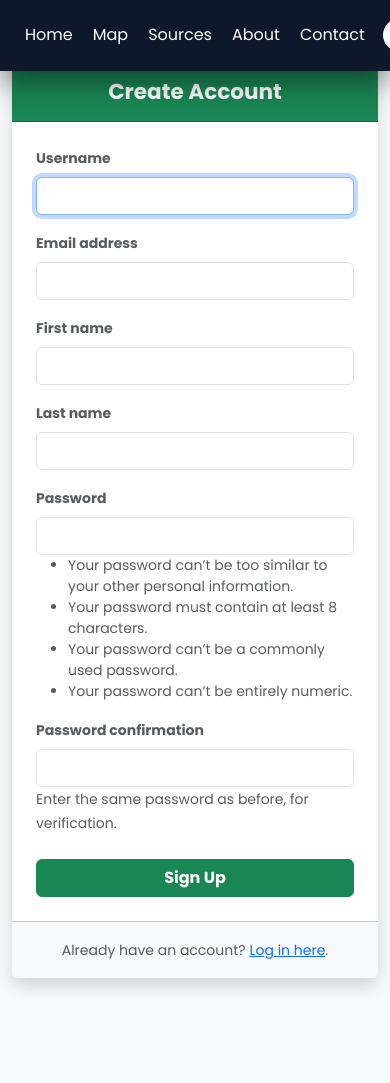
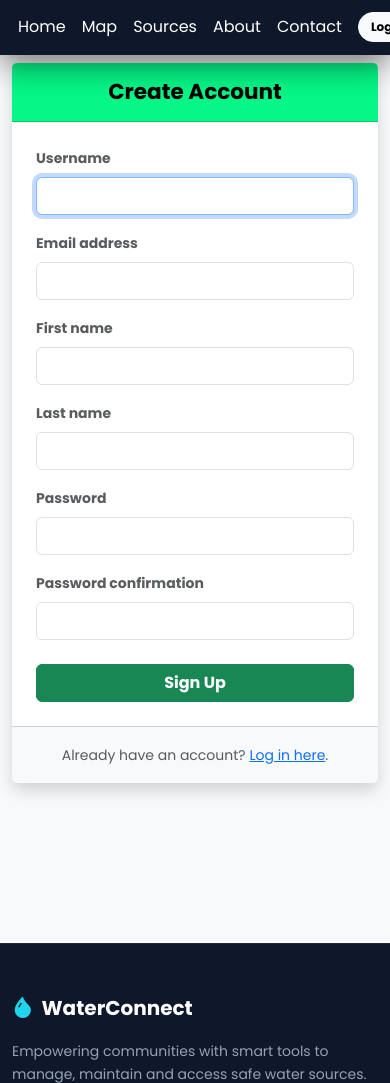
Before and after one commit to MorganWambulwa/Water-Management-System, a Django app: page /accounts/signup/ in a window 390 px wide. Shown: the part 57-1140 px from the top of the page. Run offline with Django 5.2, Linux system fonts and the light colour scheme.

Commit message:
Final polish - Cleaned signup UI and updated status colors

```diff
--- a/static/waterapp/css/main.css
+++ b/static/waterapp/css/main.css
@@ -11,7 +11,7 @@
 
 .hero-section {
     background: linear-gradient(rgba(0, 50, 120, 0.85), rgba(0, 90, 180, 0.7)),
-                 url('https://images.unsplash.com/photo-1581093588402-48590e8d3568?q=80&w=2000&auto=format&fit=crop');
+                 url('https://images.pexels.com/photos/40784/drops-of-water-water-nature-liquid-40784.jpeg');
     background-size: cover;
     background-position: center;
     color: white;
@@ -113,9 +113,14 @@
 }
 
 @media (max-width: 991px) {
+    .hero-section {
+        padding-top: 60px;
+        min-height: 70vh;
+    }
+
     .navbar-collapse {
         background-color: #0f172a;
-        padding: 1rem 0;
+        padding: 0.5rem 0;
 
         display: block !important;
         overflow-x: auto;
@@ -129,16 +134,15 @@
         box-shadow: 0 10px 30px rgba(0,0,0,0.5);
     }
 
-
     .navbar-nav {
         flex-direction: row !important;
         flex-wrap: nowrap;
         align-items: center;
-        padding: 0 15px;
+        padding: 0 10px;
     }
 
     .navbar-nav .nav-item {
-        margin: 0 10px;
+        margin: 0 8px;
         white-space: nowrap;
         gap: 5px;
         padding: 0;
@@ -146,22 +150,46 @@
 
     .navbar-nav .btn {
         margin-top: 0 !important;
-        padding: 6px 12px !important;
-        font-size: 0.8rem;
+        padding: 5px 12px !important;
+        font-size: 0.75rem;
     }
 
     .navbar-collapse::-webkit-scrollbar {
         display: none;
-
     }
 
     .hero-section .d-flex {
-        gap: 10px !important;
+        gap: 8px !important;
     }
 
     .btn-danger-custom, .btn-outline-custom {
-        padding: 10px 15px !important;
-        font-size: 0.9rem !important;
+        padding: 8px 16px !important;
+        font-size: 0.85rem !important;
         height: auto;
     }
 }
+
+.bg-brown-custom {
+    background-color: #8B4513 !important;
+    color: white !important;
+}
+
+.status-scroll-box {
+    max-height: 300px;
+    overflow-y: auto;
+}
+
+.bg-success {
+    --bs-bg-opacity: 1;
+    background-color: rgb(6, 246, 135) !important;
+    color: #000 !important;
+}
+
+.text-success {
+    color: rgb(6, 246, 135) !important;
+}
+
+.help-block,
+.timezonewarning {
+    display: none !important;
+}
--- a/templates/waterapp/index.html
+++ b/templates/waterapp/index.html
@@ -6,9 +6,6 @@
         <div class="row align-items-center">
 
             <div class="col-lg-6 mb-5 mb-lg-0">
-                <!-- <div class="badge bg-light text-primary mb-3 px-3 py-2 rounded-pill">
-                    <i class="bi bi-globe"></i> Supporting SDG 6: Clean Water & Sanitation
-                </div> -->
                 <h1 class="display-3 fw-bold mb-3">Smart Water Management <br> System</h1>
                 <p class="lead mb-4" style="opacity: 0.9;">
                     WaterConnect ensures functional, safe and well maintained water sources
@@ -32,7 +29,7 @@
                         <span class="badge bg-success rounded-circle p-1"><span class="visually-hidden">Online</span></span>
                     </div>
 
-                    <div class="d-flex flex-column gap-3">
+                    <div class="status-scroll-box d-flex flex-column gap-3 pe-2">
                         {% for source in live_status_sources %}
                         <div class="d-flex align-items-center justify-content-between p-3 rounded" style="background: rgba(0,0,0,0.2);">
                             <div class="d-flex align-items-center">
--- a/waterapp/forms.py
+++ b/waterapp/forms.py
@@ -73,10 +73,18 @@
 
     def __init__(self, *args, **kwargs):
         super().__init__(*args, **kwargs)
+
         self.fields['username'].help_text = ''
 
-        for field in self.fields:
-            self.fields[field].widget.attrs.update({'class': 'form-control'})
+        if 'password' in self.fields:
+            self.fields['password'].help_text = ''
+
+        if 'val_1' in self.fields:
+             self.fields['val_1'].help_text = ''
+
+        for field_name in self.fields:
+            self.fields[field_name].help_text = ''
+            self.fields[field_name].widget.attrs.update({'class': 'form-control'})
 
 class AdminRepairLogForm(RepairLogForm):
     """Special form for Admin panel that includes ALL fields."""
--- a/waterapp/views.py
+++ b/waterapp/views.py
@@ -8,7 +8,7 @@
 from django.conf import settings
 from .models import WaterSource, IssueReport, RepairLog
 from .forms import IssueReportForm, WaterSourceForm, RepairLogForm, SignUpForm, ProfileUpdateForm, VerificationRequestForm, ContactForm
-import csv
+import csv # Imported for the export function
 
 def index(request):
     """Landing page: Renders the public dashboard."""
@@ -107,9 +107,11 @@
 def dashboard(request):
     """
     Renders different dashboards based on user role.
+    - Staff/Admin: Sees Analytics & Management.
+    - Regular User: Sees their personal activity and available sources.
     """
 
-    # --- LOGIC FOR ADMINS ---
+    # --- LOGIC FOR ADMINS (Existing Code) ---
     if request.user.is_staff:
         sources = WaterSource.objects.all().order_by('name')
         open_issues = IssueReport.objects.filter(is_resolved=False).order_by('-priority_level', '-reported_at')
@@ -127,18 +129,18 @@
         }
         return render(request, 'waterapp/dashboard.html', context)
 
-    # --- LOGIC FOR NORMAL USERS ---
+    # --- LOGIC FOR NORMAL USERS (New Code) ---
     else:
         # 1. My Reported Issues
         user_issues = IssueReport.objects.filter(reporter=request.user).order_by('-reported_at')
 
-        # 2. Notifications (FIXED: Changed 'last_updated' to 'reported_at')
+        # 2. Notifications: Issues reported by me that are now RESOLVED
         resolved_notifications = IssueReport.objects.filter(
             reporter=request.user,
             is_resolved=True
-        ).order_by('-reported_at')[:3]
+        ).order_by('-last_updated')[:3]
 
-        # 3. Available Sources (WaterSource has 'last_updated', so this is fine)
+        # 3. Available Sources (Simulating "Sources Near Me" - showing top Operational ones)
         available_sources = WaterSource.objects.filter(status='O').order_by('-last_updated')[:3]
 
         context = {
```
Also changed, not shown: static/waterapp/css/admin_custom.css (+10 -5 lines).
